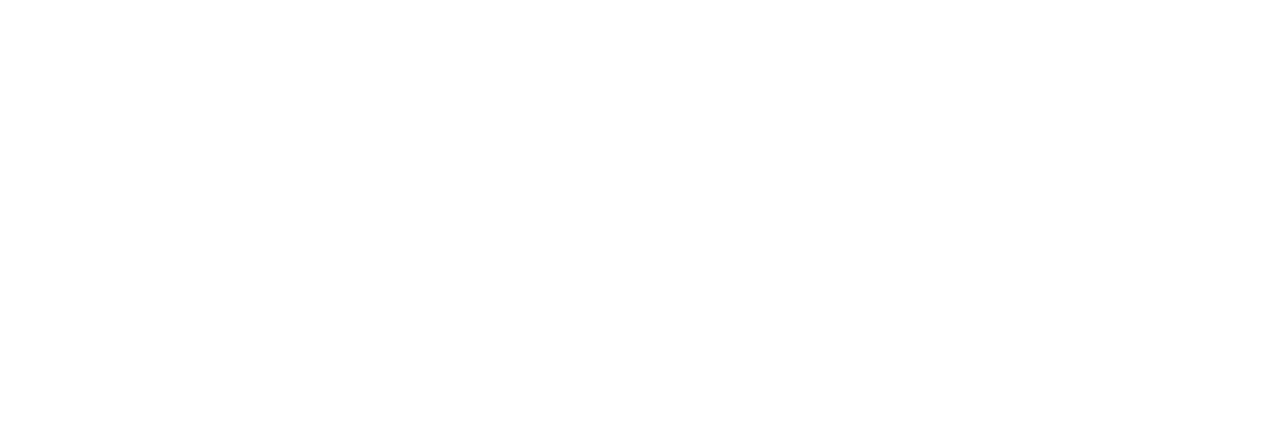
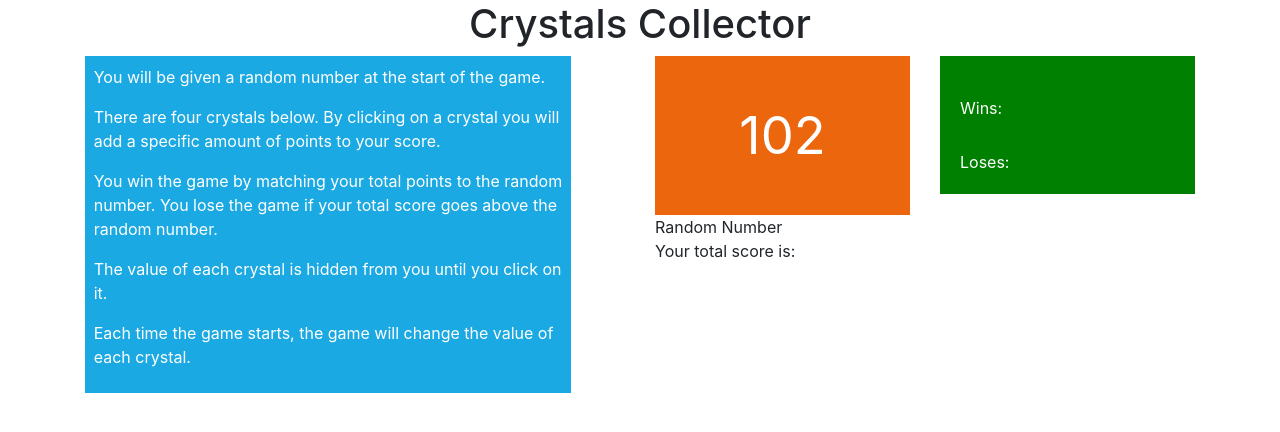
Before and after one commit to bkhoffman/unit-4-game, a plain HTML site: page index.html in a window 1280 px wide. Drawn offline with nearby package versions, Linux system fonts and the light colour scheme.

Commit message:
update all files-start of functionality

```diff
--- a/assets/css/style.css
+++ b/assets/css/style.css
@@ -0,0 +1,24 @@
+h1{
+  text-align: center;
+}
+
+.instructions {
+  color: white;
+  background-color: rgb(26, 169, 226);
+  width: 90%;
+  padding: 1ex
+}
+
+#randomNumber{
+  padding: 40px 20px 40px 20px;
+  text-align: center;
+  font-size: 6ex;
+  color: white;
+  background-color: rgb(236, 102, 13);
+}
+
+#winLoseBox{
+  padding: 10px 20px 20px 20px;
+  color: white;
+  background-color: green;
+}
--- a/assets/javascript/game.js
+++ b/assets/javascript/game.js
@@ -0,0 +1,30 @@
+var randomNumber;
+var wins = 0;
+var loses = 0;
+var score = 0;
+var randomMin = 19;
+var randomMax = 120;
+var crystalMin = 1;
+var crystalMax = 12;
+var crystalNum1;
+var crystalNum2;
+var crystalNum3;
+var crystalNum4;
+
+
+function setup(){
+  randomNumber = Math.floor(Math.random() * (randomMax - randomMin + 1) ) + randomMin;
+  console.log(randomNumber)
+
+  crystalNum1 = Math.floor(Math.random() * (crystalMax - crystalMin + 1) ) + crystalMin;
+  crystalNum2 = Math.floor(Math.random() * (crystalMax - crystalMin + 1) ) + crystalMin;
+  crystalNum3 = Math.floor(Math.random() * (crystalMax - crystalMin + 1) ) + crystalMin;
+  crystalNum4 = Math.floor(Math.random() * (crystalMax - crystalMin + 1) ) + crystalMin;
+  console.log(crystalNum1)
+  console.log(crystalNum2)
+  console.log(crystalNum3)
+  console.log(crystalNum4)
+
+  document.getElementById("randomNumber").innerText = randomNumber
+};
+setup();
--- a/index.html
+++ b/index.html
@@ -9,6 +9,41 @@
     <script src="https://cdnjs.cloudflare.com/ajax/libs/jquery/3.2.1/jquery.min.js"></script>
   </head>
   <body>
-    <script src="/assets/javascript/game.js"></script>
+    <h1>Crystals Collector</h1>
+    <div class="container">
+      <div class="row">
+        <div class="col-lg-6">
+          <div class="instructions">
+            <p>You will be given a random number at the start of the game.</p>
+            <p>There are four crystals below. By clicking on a crystal you will add a specific amount of points to your score.</p>
+            <p>You win the game by matching your total points to the random number. You lose the game if your total score goes above the random number.</p>
+            <p>The value of each crystal is hidden from you until you click on it.</p>
+            <p>Each time the game starts, the game will change the value of each crystal.</p>
+          </div>
+        </div>
+
+        <div class="col-lg-6">
+          <div class="row">
+            <div class="col-md-6">
+              <div id="randomNumber">Random Number</div>
+              <div id="randomNumber-text">Random Number</div>
+            </div>
+            <div class="col-md-6">
+              <div id="winLoseBox"></div> <!--Win/Lose Message -->
+              <div id="winLoseBox">Wins:</div>
+              <div id="winLoseBox">Loses:</div>
+            </div>
+          </div>
+          <div class="row">
+            <div id="crystals"></div>
+          </div>
+          <div>
+            <p>Your total score is:</p>
+          </div>
+          <div id="scoreBox"></div>
+        </div>
+      </div>
+    </div>
+    <script src="./assets/javascript/game.js"></script>
   </body>
 </html>
```
